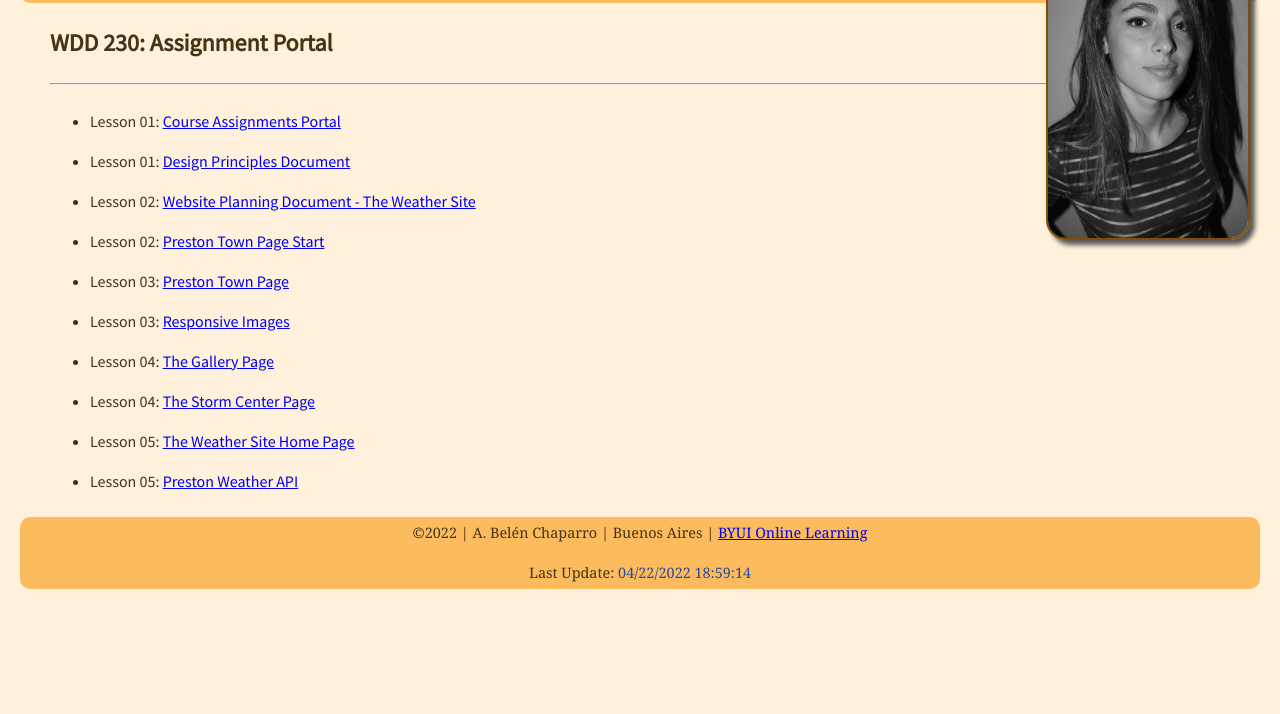
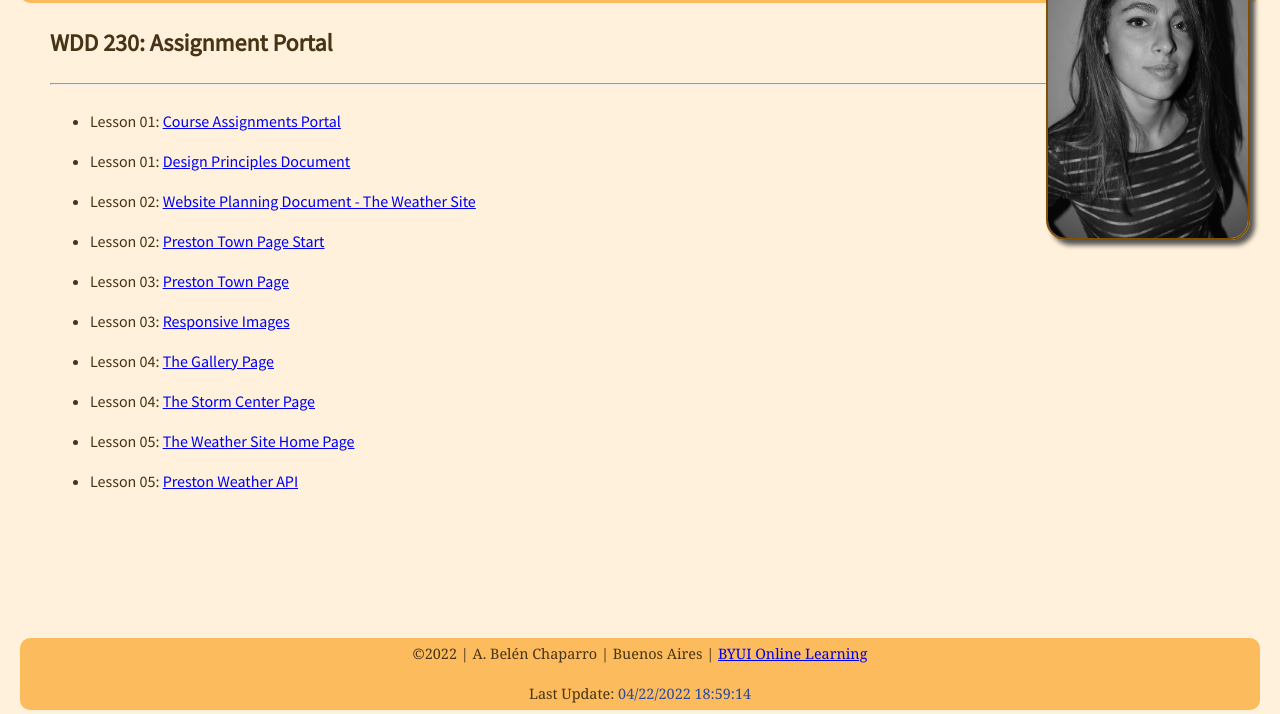
Before and after one commit to BelChaparro/BelChaparro.github.io, a plain HTML site: page index.html in a window 1280 px wide. Shown: the part 101-815 px from the top of the page. Drawn offline with Linux system fonts and the light colour scheme.

Commit message:
updated main height

```diff
--- a/css/style.css
+++ b/css/style.css
@@ -5,10 +5,6 @@
     --heading-on-color: #814f02;
     --regular-text: #473315;
     --special-text-on-color: #2b4899;
-}
-
-html {
-    height: 100%;
 }
 
 body {
@@ -46,6 +42,7 @@ main {
     font-family: "Source Sans Pro", "Geneva", sans-serif;
     margin: 0px 30px 15px 30px;
     color: var(--regular-text);
+    min-height: 75vh;
 }
 
 nav a:hover {
```
